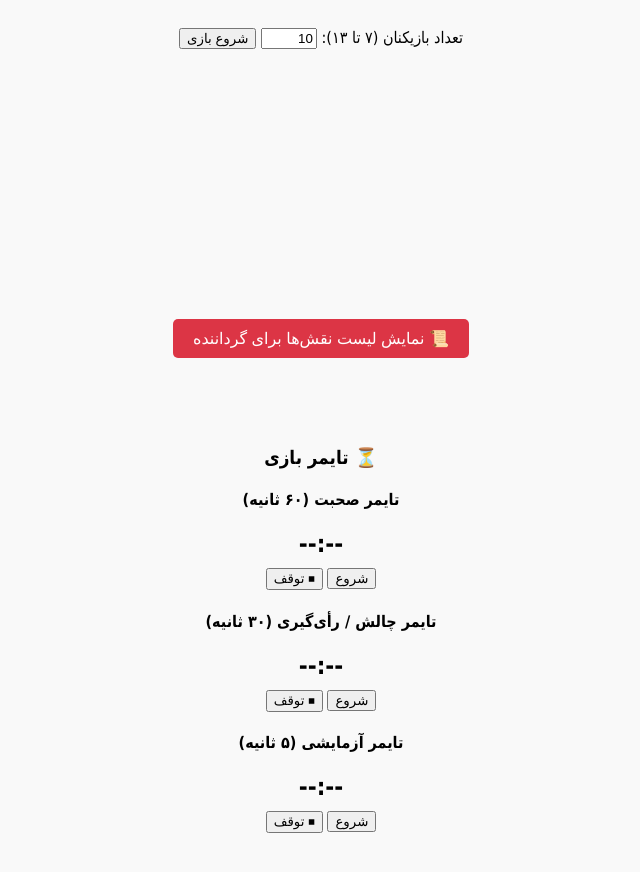
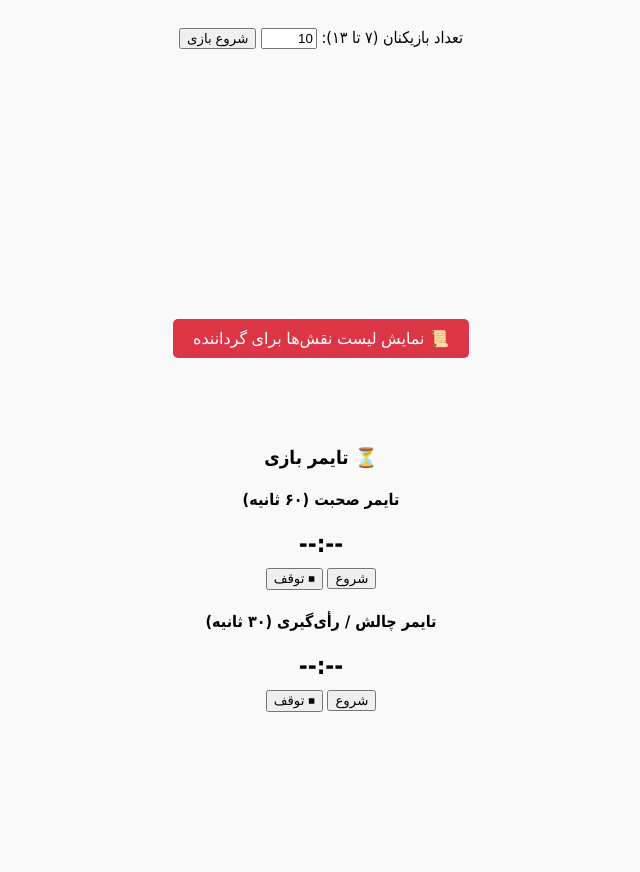
Before and after one commit to mafia-guys/mafia-negotiation-simple, a plain HTML site: page roles/index.html in a window 1280 px wide. Shown: the whole page, without its empty margins (319-959 px from the left). After the commit the page ends 800 px from the top, so only its background shows below. Drawn offline with Linux system fonts and the light colour scheme.

```diff
--- a/roles/index.html
+++ b/roles/index.html
@@ -103,13 +103,6 @@
         <div id="challengeTimer" class="timerDisplay">--:--</div>
         <button onclick="startTimer('challenge', 30)">شروع</button>
         <button onclick="stopTimer('challenge')">⏹ توقف</button>
-    </div>
-
-    <div class="timerBox">
-        <h4>تایمر آزمایشی (۵ ثانیه)</h4>
-        <div id="testTimer" class="timerDisplay">--:--</div>
-        <button onclick="startTimer('test', 5)">شروع</button>
-        <button onclick="stopTimer('test')">⏹ توقف</button>
     </div>
 </div>
 
```
Also changed, not shown: 1 other file.
